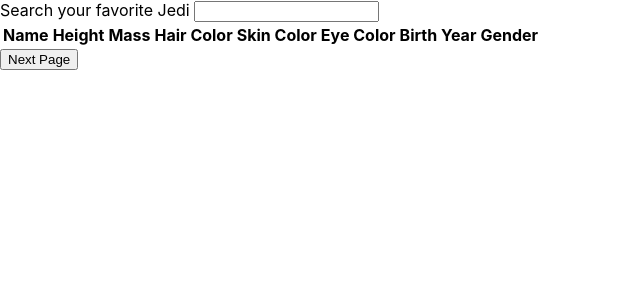
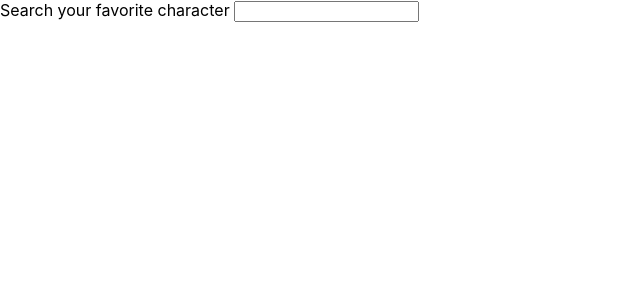
Before and after one commit to vittorioavataneo/swapi_search_app, a React (Create React App) app: page / in a window 1280 px wide. Shown: the top 300 px of the page, without its empty margins (0-640 px from the left). Built offline with nearby package versions, Linux system fonts and the light colour scheme.

Commit message:
aggiunge tavola che compare

```diff
--- a/src/App.js
+++ b/src/App.js
@@ -7,12 +7,14 @@
 function App() {
   const[people, setPeople] = useState([]);
   const[page, setPage] = useState(1);
-  const [term, setTerm] = useState('');
+  const[term, setTerm] = useState('');
+  const[tableCreation, setTableCreation] = useState(false);
 
   const handleSubmit = async (newTerm) => {
     const results = await searchPeople(newTerm, 1);
     setPeople(results);
     setTerm(newTerm);
+    setTableCreation(true);
   };
 
   const handleNextPage = async () => {
@@ -24,8 +26,12 @@
   return (
     <section>
       <SearchBar onSubmit={handleSubmit}/>
-      <PeopleList people={people}/>
-      <button onClick={handleNextPage}>Next Page</button>
+      {tableCreation && (
+        <>
+          <PeopleList people={people}/>
+          <button onClick={handleNextPage}>Next Page</button>
+        </>
+      )}
     </section>
   );
 }
--- a/src/SearchBar.js
+++ b/src/SearchBar.js
@@ -16,7 +16,7 @@
   return (
     <div>
       <form onSubmit={handleFormSubmit}>
-        <label> Search your favorite Jedi </label>
+        <label> Search your favorite character </label>
         <input value={term} onChange={handleChange} />
       </form>
     </div>
```
